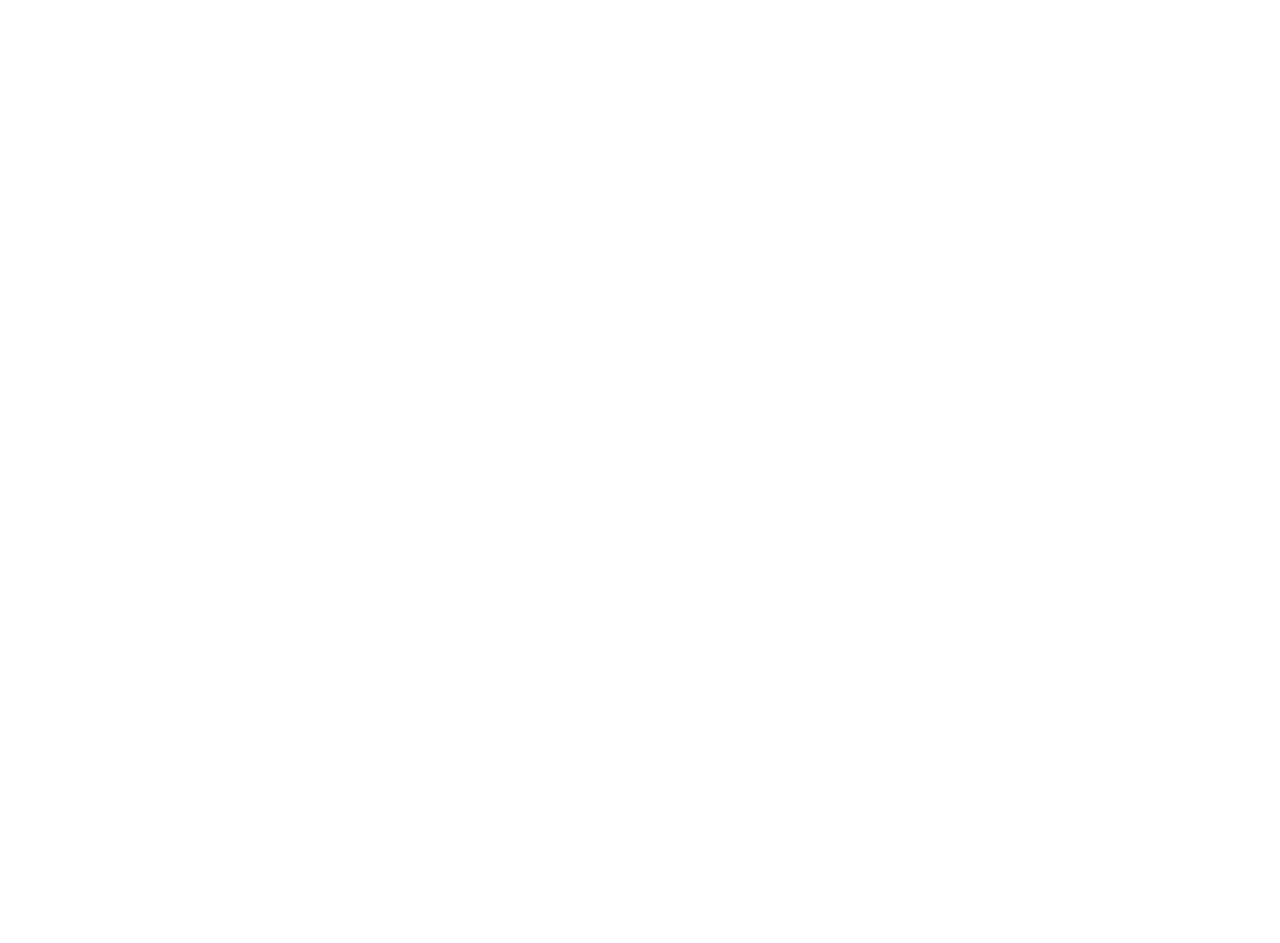
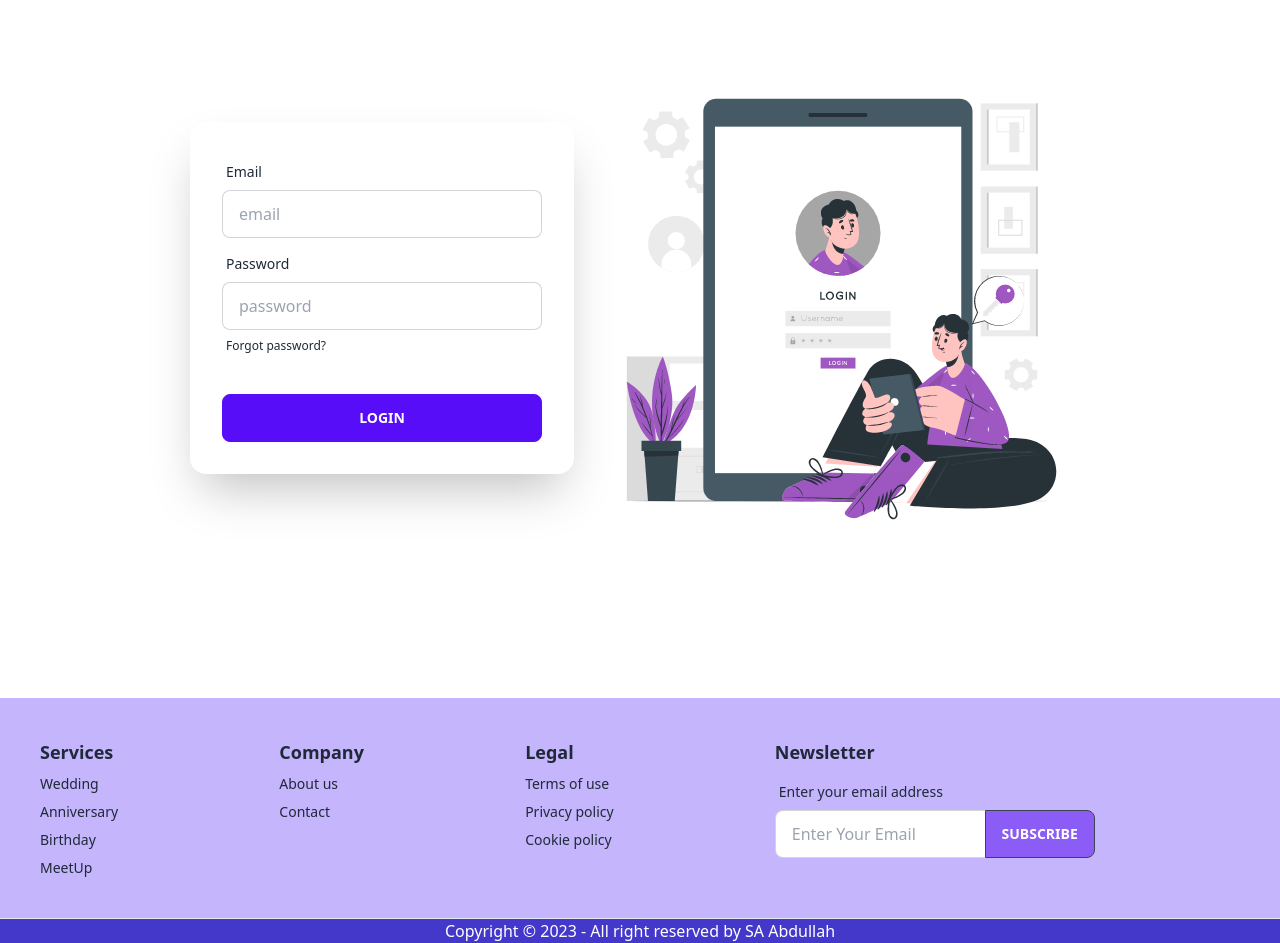
Before and after one commit to SaAbdullah131/palatable_maker-client, a React (Vite) app: page /login in a window 1280 px wide. Before the commit this address had no page. Shown: the part 180-1123 px from the top of the page. Before the commit the page ends 800 px from the top, so only its background shows below. Built offline with nearby package versions, Linux system fonts and the light colour scheme.

Commit message:
footer section added

```diff
--- a/src/Layout/Main/Main.jsx
+++ b/src/Layout/Main/Main.jsx
@@ -1,11 +1,14 @@
 import React from 'react';
 import NavigationBar from '../../Shared/NavigationBar/NavigationBar';
+import Footer from '../../Shared/Footer/Footer';
+import { Outlet } from 'react-router-dom';
 
 const Main = () => {
     return (
         <div className='container mx-auto'>
             <NavigationBar></NavigationBar>
-            <h2>Hello</h2>
+             <Outlet></Outlet>
+            <Footer></Footer>
         </div>
     );
 };
--- /dev/null
+++ b/src/Pages/Login/Login.jsx
@@ -0,0 +1,38 @@
+import React from 'react';
+import LoginImage from '../../assets/Login/login.gif'
+const Login = () => {
+    return (
+        <div>
+            <div className="hero min-h-screen bg-base-100">
+                <div className="hero-content flex">
+                    <div className="card flex-shrink-0 w-full max-w-sm shadow-2xl bg-base-100">
+                        <div className="card-body">
+                            <div className="form-control">
+                                <label className="label">
+                                    <span className="label-text">Email</span>
+                                </label>
+                                <input type="text" placeholder="email" className="input input-bordered" />
+                            </div>
+                            <div className="form-control">
+                                <label className="label">
+                                    <span className="label-text">Password</span>
+                                </label>
+                                <input type="text" placeholder="password" className="input input-bordered" />
+                                <label className="label">
+                                    <a href="#" className="label-text-alt link link-hover">Forgot password?</a>
+                                </label>
+                            </div>
+                            <div className="form-control mt-6">
+                                <button className="btn btn-primary">Login</button>
+                            </div>
+                        </div>
+                    </div>
+                    <img className='w-50' src={LoginImage} alt="" />
+                </div>
+            </div>
+
+        </div>
+    );
+};
+
+export default Login;
--- a/src/Shared/Footer/Footer.jsx
+++ b/src/Shared/Footer/Footer.jsx
@@ -0,0 +1,45 @@
+import React from 'react';
+
+const Footer = () => {
+    return (
+        <div>
+            <footer className="footer p-10 bg-violet-300 text-base-content">
+                <div>
+                    <span className="text-lg font-bold text-blue">Services</span>
+                    <a className="link link-hover">Wedding</a>
+                    <a className="link link-hover">Anniversary</a>
+                    <a className="link link-hover">Birthday</a>
+                    <a className="link link-hover">MeetUp</a>
+                </div>
+                <div>
+                    <span className="text-lg font-bold text-blue">Company</span>
+                    <a className="link link-hover">About us</a>
+                    <a className="link link-hover">Contact</a>
+
+                </div>
+                <div>
+                    <span className="text-lg font-bold text-blue">Legal</span>
+                    <a className="link link-hover">Terms of use</a>
+                    <a className="link link-hover">Privacy policy</a>
+                    <a className="link link-hover">Cookie policy</a>
+                </div>
+                <div>
+                    <span className="text-lg font-bold text-blue">Newsletter</span>
+                    <div className="form-control w-80">
+                        <label className="label">
+                            <span className="label-text">Enter your email address</span>
+                        </label>
+                        <div className="relative">
+                            <input type="text" placeholder="Enter Your Email" className="input input-bordered w-full pr-16" />
+                            <button className="btn bg-violet-500 absolute top-0 right-0 rounded-l-none">Subscribe</button>
+                        </div>
+                    </div>
+                </div>
+            </footer>
+            <hr></hr>
+            <p className='text-center bg-indigo-700 text-white'>Copyright © 2023 - All right reserved by SA Abdullah</p>
+        </div>
+    )
+};
+
+export default Footer;
--- a/src/Shared/NavigationBar/NavigationBar.jsx
+++ b/src/Shared/NavigationBar/NavigationBar.jsx
@@ -3,7 +3,7 @@
 
 const NavigationBar = () => {
     return (
-            <div className="navbar bg-violet-300 mt-3 flex justify-between rounded-md">
+            <div className="navbar bg-violet-300 mt-3 flex justify-between rounded-md min-h-fit">
                 <div className='ml-3'>
                     <Link to='/'><span className='font-bold text-2xl text-green-100'>Palatable</span><span className='font-semibold text-2xl text-indigo-400'>Maker</span></Link>
                 </div>
@@ -30,7 +30,7 @@
                             <li><a>Logout</a></li>
                         </ul>
                     </div>
-                    <button className='font-bold bg-violet-600 text-white rounded-xl py-3 px-8'>Login</button>
+                    <Link to='/login'><button className='font-bold bg-violet-600 text-white rounded-xl py-3 px-8'>Login</button></Link>
                 </div>
             </div>
 
```
Also changed, not shown: src/Routes/Routes.jsx (+9 -1 lines), src/assets/Login/login.gif (added).
